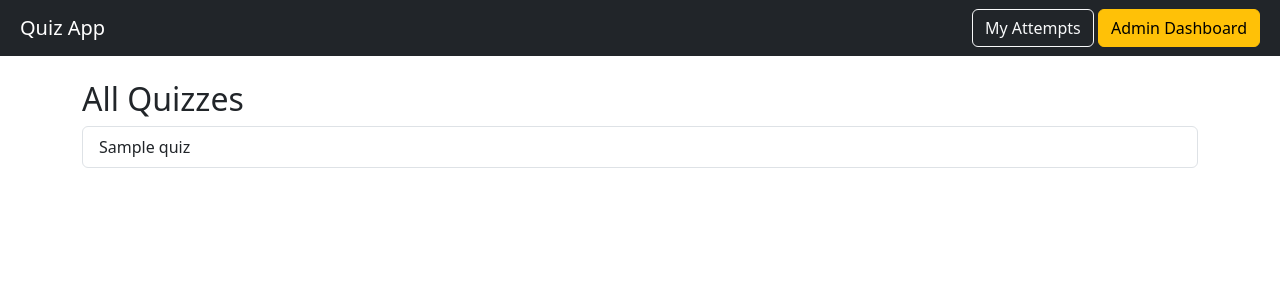
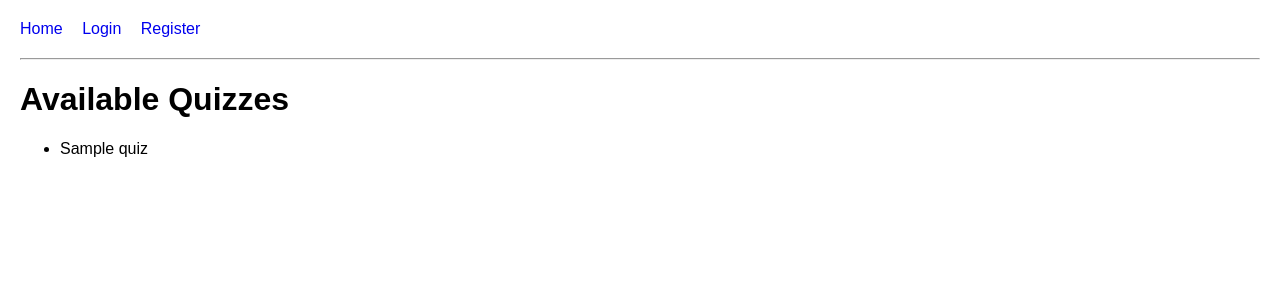
Before and after one commit to SamShri16/quiz-app, a Django app: template templates/core/home.html in a window 1280 px wide. Shown: the top 300 px of the page. Run offline with Django 5.2, Linux system fonts and the light colour scheme; the template is opened without the code that fills it: values that come from a table or form of the project are taken from there, others are empty; tables that the repository leaves empty hold one stand-in row (values such as "Sample post").

Commit message:
Fixed Pages

```diff
--- a/quiz_project/urls.py
+++ b/quiz_project/urls.py
@@ -4,5 +4,9 @@ from core import views
 
 urlpatterns = [
     path('admin/', admin.site.urls),
+
     path('', views.home, name='home'),
+    path('register/', views.register_view, name='register'),
+    path('login/', views.login_view, name='login'),
+    path('logout/', views.logout_view, name='logout'),
 ]
--- a/templates/core/base.html
+++ b/templates/core/base.html
@@ -2,25 +2,30 @@
 <html>
 <head>
     <title>Quiz App</title>
-    <link href="https://cdn.jsdelivr.net/npm/bootstrap@5.3.0/dist/css/bootstrap.min.css" rel="stylesheet">
+    <style>
+        body { font-family: Arial; margin: 20px; }
+        .navbar { margin-bottom: 20px; }
+        .navbar a { margin-right: 15px; text-decoration: none; }
+    </style>
 </head>
 <body>
 
-<nav class="navbar navbar-dark bg-dark p-2">
-    <div class="container-fluid">
-        <a href="/" class="navbar-brand">Quiz App</a>
+<div class="navbar">
+    <a href="/">Home</a>
 
-        <div>
-            <a href="/my-attempts/" class="btn btn-outline-light">My Attempts</a>
-            <a href="/admin/dashboard/" class="btn btn-warning">Admin Dashboard</a>
-        </div>
-    </div>
-</nav>
+    {% if user.is_authenticated %}
+        <a href="/my-attempts/">My Attempts</a>
+        <a href="/logout/">Logout</a>
+    {% else %}
+        <a href="/login/">Login</a>
+        <a href="/register/">Register</a>
+    {% endif %}
+</div>
 
-<div class="container mt-4">
-    {% block content %}
-    {% endblock %}
-</div>
+<hr>
+
+{% block content %}
+{% endblock %}
 
 </body>
 </html>
--- a/templates/core/home.html
+++ b/templates/core/home.html
@@ -1,15 +1,15 @@
 {% extends 'base.html' %}
 
 {% block content %}
-<h2>All Quizzes</h2>
 
-<ul class="list-group">
+<h1>Available Quizzes</h1>
+
+<ul>
     {% for quiz in quizzes %}
-        <li class="list-group-item">
-            {{ quiz.title }}
-        </li>
+        <li>{{ quiz.title }}</li>
     {% empty %}
-        <li class="list-group-item">No quizzes available.</li>
+        <li>No quizzes available</li>
     {% endfor %}
 </ul>
+
 {% endblock %}
```
Also changed, not shown: core/views.py (+22 -25 lines), templates/core/login.html (+10 -9 lines), templates/core/register.html (+4 -3 lines).
